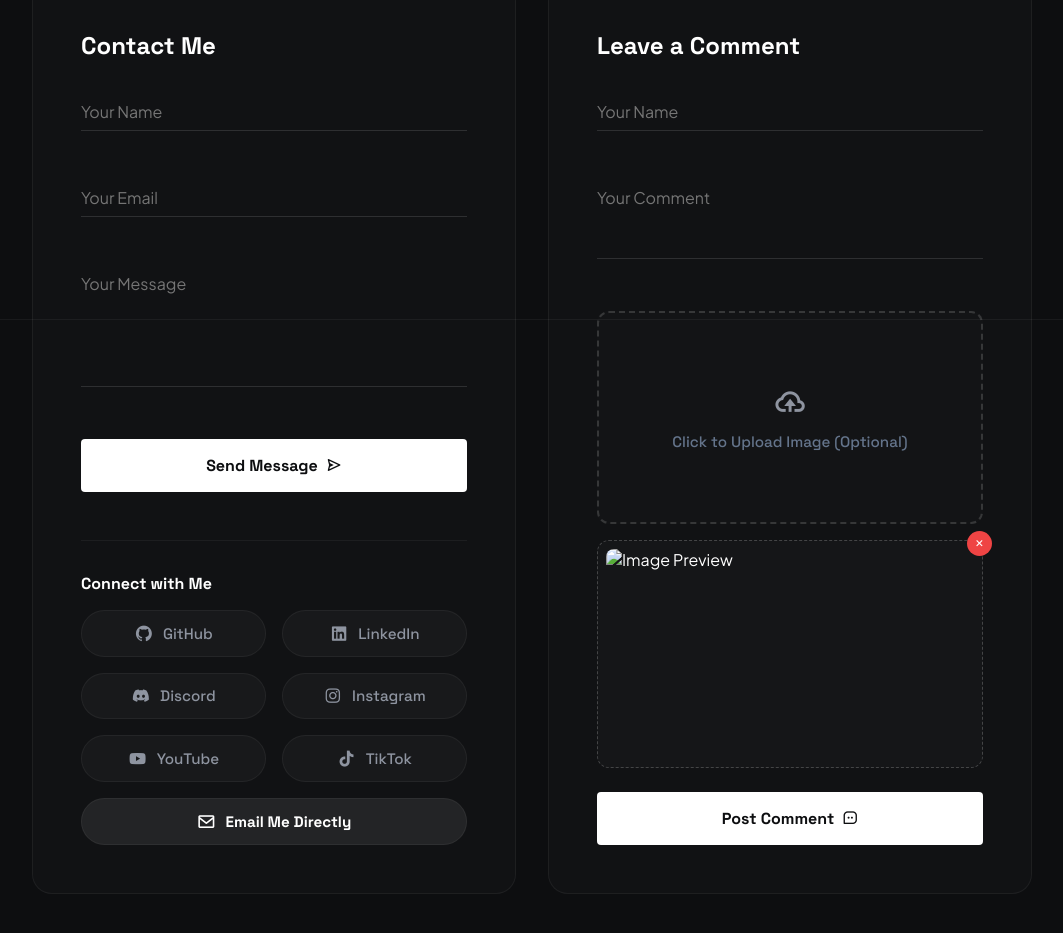
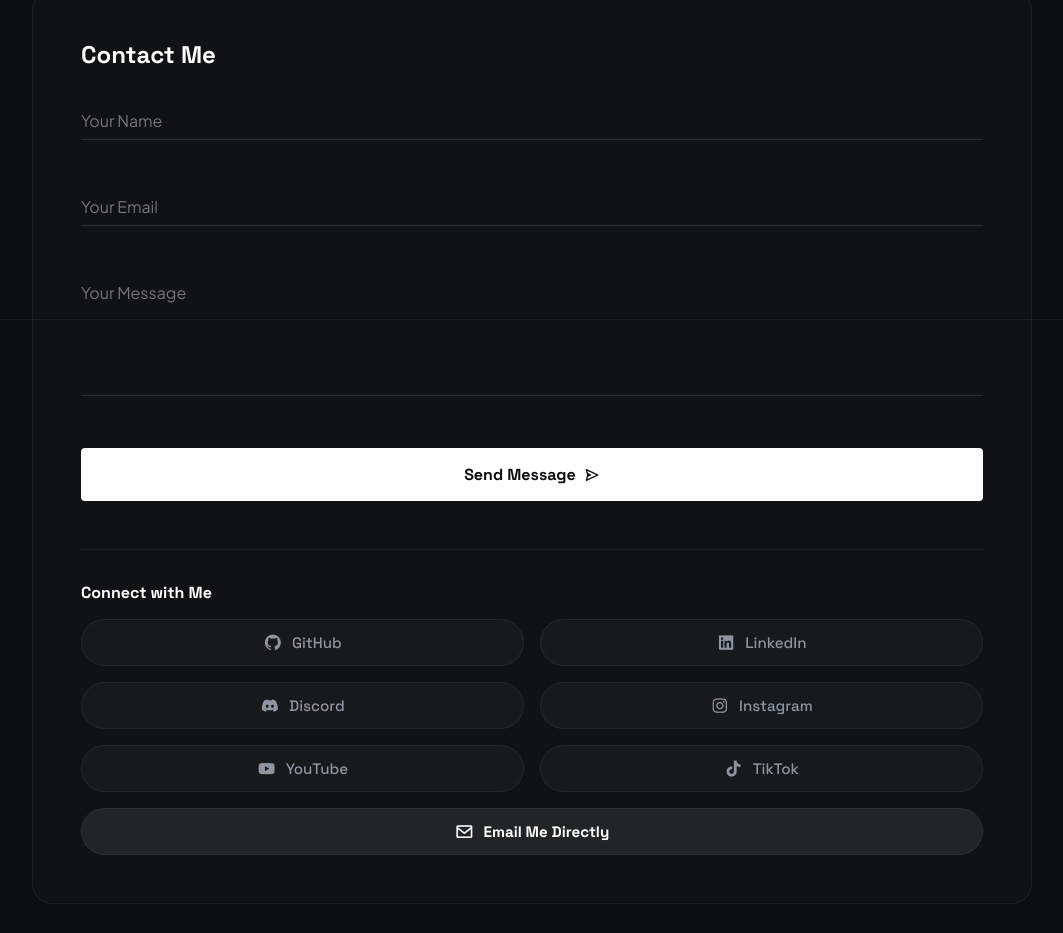
Before and after one commit to Alvinfaizt/portfolio-generator, a plain HTML site: page index.html in a window 1280 px wide. Shown: the part 2881-3814 px from the top of the page, without its empty margins (108-1171 px from the left). Drawn offline with nearby package versions, Linux system fonts and the light colour scheme.

```diff
--- a/css/style.css
+++ b/css/style.css
@@ -489,9 +489,9 @@
 .about-subnav {
     display: inline-flex;
     justify-content: center;
-    gap: 0.5rem;
+    gap: 1.5rem;
     background-color: rgba(255, 255, 255, 0.05);
-    padding: 0.4rem;
+    padding: 0.6rem 1.5rem;
     border-radius: 50px;
     border: 1px solid rgba(255, 255, 255, 0.05);
 }
@@ -503,7 +503,7 @@
     font-family: 'Space Grotesk', sans-serif;
     font-size: 1.1rem;
     cursor: pointer;
-    padding: 0.5rem 1.5rem;
+    padding: 0.6rem 2.5rem;
     border-radius: 50px;
     transition: all 0.2s ease;
 }
@@ -668,7 +668,7 @@
 
 .contact-twin-layout {
     display: grid;
-    grid-template-columns: 1fr 1fr;
+    grid-template-columns: 1fr;
     gap: 2rem;
     width: 100%;
 }
@@ -783,86 +783,7 @@
     transform: translateY(-2px);
 }
 
-/* Image Upload UI */
-.upload-group {
-    margin-bottom: 0;
-    display: flex;
-    flex-direction: column;
-    flex: 1; /* Stretch to fill space */
-}
 
-.upload-placeholder-box {
-    display: flex;
-    flex-direction: column;
-    align-items: center;
-    justify-content: center;
-    gap: 0.8rem;
-    width: 100%;
-    flex: 1; /* Tumbuh secara vertikal */
-    min-height: 120px;
-    border: 2px dashed rgba(255, 255, 255, 0.15);
-    border-radius: 12px;
-    background-color: rgba(255, 255, 255, 0.01);
-    color: #64748b;
-    cursor: pointer;
-    transition: all 0.3s ease;
-    font-family: 'Space Grotesk', sans-serif;
-    font-size: 0.95rem;
-}
-
-.upload-placeholder-box i {
-    font-size: 2.2rem;
-    color: #8e94a0;
-    transition: color 0.3s ease;
-}
-
-.upload-placeholder-box:hover {
-    border-color: #10b981;
-    color: #ffffff;
-    background-color: rgba(16, 185, 129, 0.05);
-}
-
-.upload-placeholder-box:hover i {
-    color: #10b981;
-}
-
-.image-preview-container {
-    margin-top: 1rem;
-    position: relative;
-    width: 100%;
-    max-width: 100%;
-    flex: 1; /* Tumbuh secara vertikal */
-    display: flex;
-    flex-direction: column;
-    border: 1px dashed rgba(255, 255, 255, 0.2);
-    border-radius: 12px;
-    padding: 0.5rem;
-    background-color: rgba(255, 255, 255, 0.02);
-}
-
-.image-preview-container img {
-    width: 100%;
-    height: 100%;
-    object-fit: cover;
-    border-radius: 8px;
-    display: block;
-}
-
-.btn-remove-image {
-    position: absolute;
-    top: -10px;
-    right: -10px;
-    background-color: #ef4444;
-    color: white;
-    border: none;
-    border-radius: 50%;
-    width: 25px;
-    height: 25px;
-    cursor: pointer;
-    display: flex;
-    align-items: center;
-    justify-content: center;
-}
 
 /* ==========================================================================
    [7. LOGIKA CSS MEDIA QUERY KHUSUS CETAK (PRINT)]
--- a/index.html
+++ b/index.html
@@ -324,25 +324,7 @@
                                     <textarea placeholder="Your Comment" rows="3" required></textarea>
                                 </div>
 
-                                <!-- UPLOAD IMAGE FITUR START -->
-                                <div class="form-group upload-group">
-                                    <input type="file" id="comment-image-upload" accept="image/*" hidden>
 
-                                    <!-- Dashed Placeholder Area -->
-                                    <div class="upload-placeholder-box" id="upload-placeholder-box"
-                                        onclick="document.getElementById('comment-image-upload').click()">
-                                        <i class='bx bx-cloud-upload'></i>
-                                        <span>Click to Upload Image (Optional)</span>
-                                    </div>
-
-                                    <!-- Kontainer Preview Gambar -->
-                                    <div class="image-preview-container" id="image-preview-container" hidden>
-                                        <img id="comment-image-preview" src="" alt="Image Preview">
-                                        <button type="button" id="btn-remove-image" class="btn-remove-image"
-                                            title="Remove Image"><i class='bx bx-x'></i></button>
-                                    </div>
-                                </div>
-                                <!-- UPLOAD IMAGE FITUR END -->
 
                                 <button type="submit" class="submit-button">
                                     Post Comment <i class='bx bx-message-square-dots' style="margin-left: 0.5rem;"></i>
--- a/js/main.js
+++ b/js/main.js
@@ -91,35 +91,7 @@
         });
     });
 
-    // 6. LOGIKA EVENT: Comment Image Upload Preview
-    const imageUpload = document.getElementById("comment-image-upload");
-    const placeholderBox = document.getElementById("upload-placeholder-box");
-    const previewContainer = document.getElementById("image-preview-container");
-    const previewImage = document.getElementById("comment-image-preview");
-    const removeImageBtn = document.getElementById("btn-remove-image");
 
-    if (imageUpload) {
-        imageUpload.addEventListener("change", function(event) {
-            const file = event.target.files[0];
-            if (file && file.type.startsWith("image/")) {
-                const reader = new FileReader();
-                reader.onload = function(e) {
-                    previewImage.src = e.target.result;
-                    previewContainer.removeAttribute("hidden");
-                    placeholderBox.setAttribute("hidden", "true"); // Sembunyikan placeholder
-                };
-                reader.readAsDataURL(file);
-            }
-        });
-
-        // Hapus pratinjau gambar dan kembalikan placeholder
-        removeImageBtn.addEventListener("click", function() {
-            imageUpload.value = "";
-            previewImage.src = "";
-            previewContainer.setAttribute("hidden", "true");
-            placeholderBox.removeAttribute("hidden"); // Tampilkan kembali placeholder
-        });
-    }
 
 });
 
```
